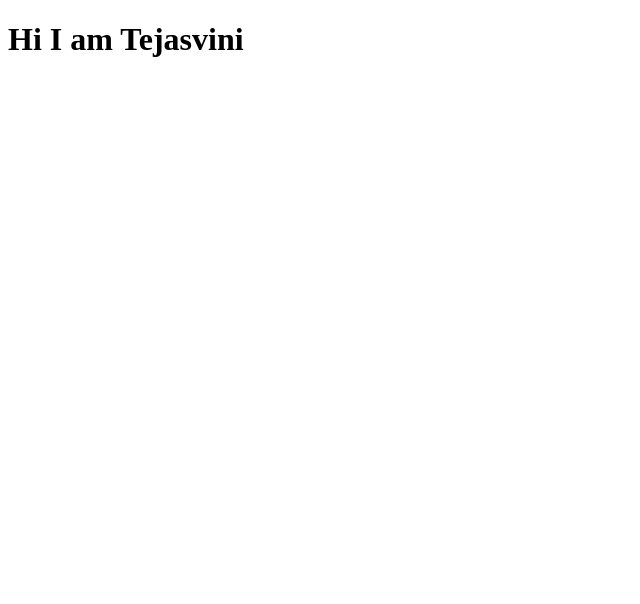
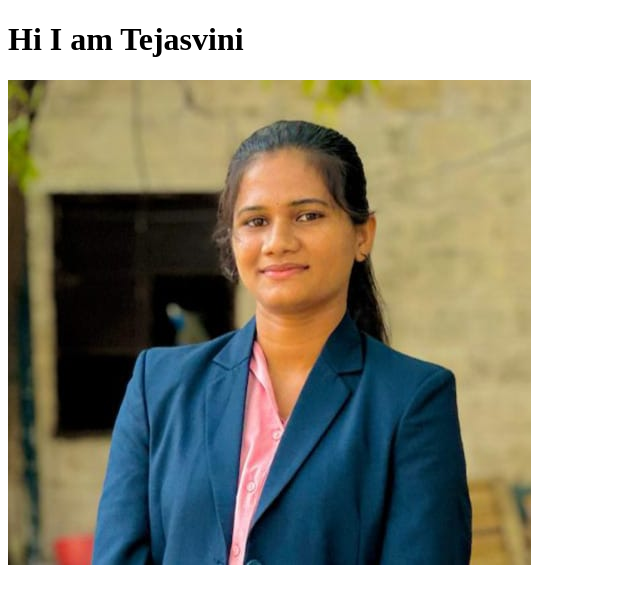
Before and after one commit to tejasvini987/portfolio-frontend, a plain HTML site: page index.html in a window 1280 px wide. Shown: the whole page, without its empty margins (0-640 px from the left). Drawn offline with Linux system fonts and the light colour scheme.

Commit message:
img added

```diff
--- a/index.html
+++ b/index.html
@@ -7,5 +7,6 @@
 </head>
 <body>
     <h1>Hi I am Tejasvini</h1>
+    <img src="./photos/teju.jpeg" alt="">
 </body>
 </html>
```
Also changed, not shown: photos/teju.jpeg (added).
